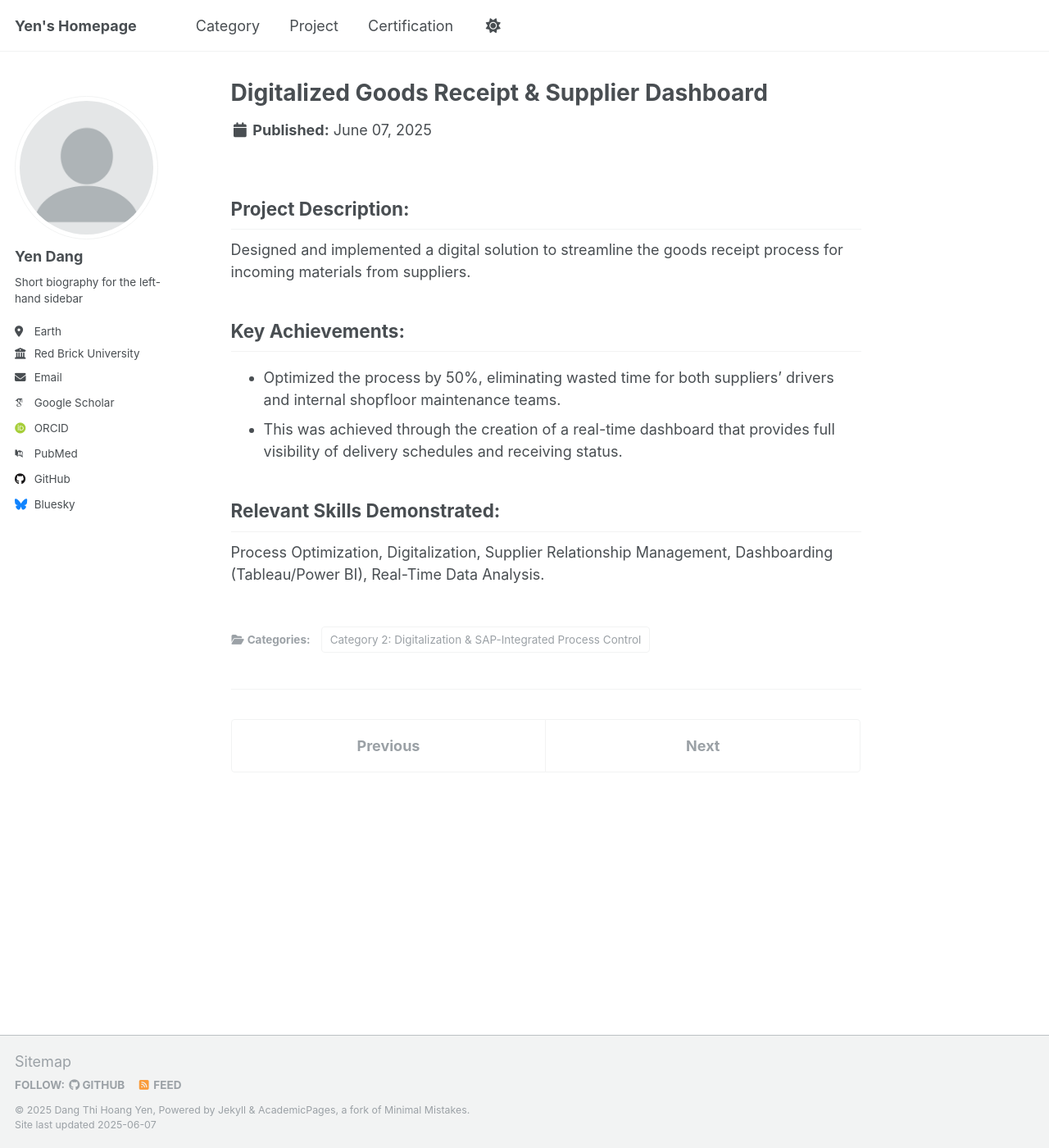
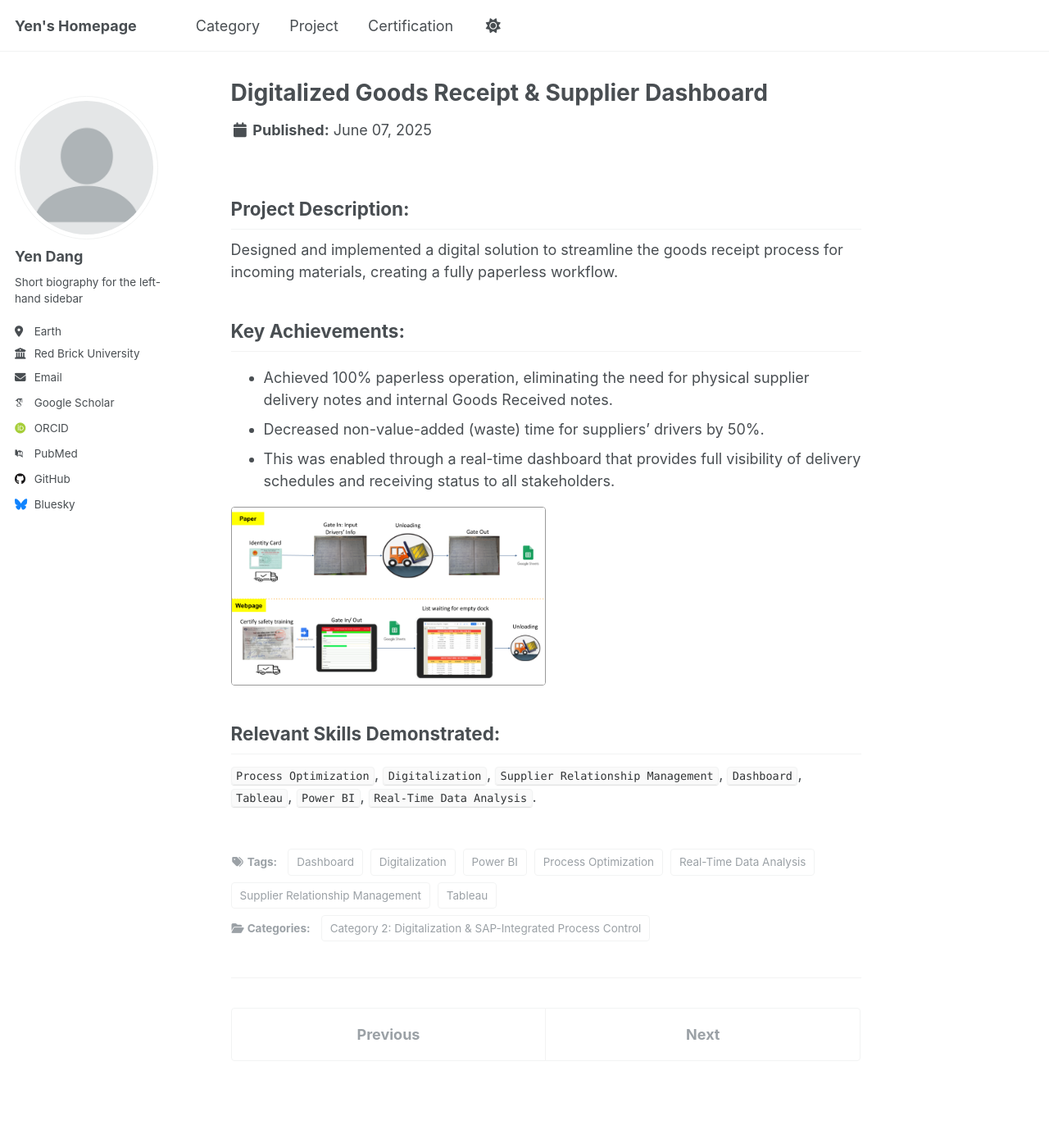
Before and after one commit to yen010390/yen010390.github.io, a Jekyll site: the page built from _project/c02-GR.md, in a window 1280 px wide and 1400 px high. Shown: the whole window at 82% size. Built offline with Jekyll 4.4.1, drawn with Linux system fonts in a browser that asks for light colours; some web fonts are replaced.

Commit message:
Update c02-GR.md

```diff
--- a/_project/c02-GR.md
+++ b/_project/c02-GR.md
@@ -3,14 +3,18 @@ title: "Digitalized Goods Receipt & Supplier Dashboard"
 excerpt: "Projects focused on replacing manual processes with robust, digital solutions and integrating them with enterprise systems like SAP."
 collection: project
 category: "Category 2: Digitalization & SAP-Integrated Process Control"
+tag: ["Process Optimization", "Digitalization", "Supplier Relationship Management", "Dashboard", "Tableau", "Power BI", "Real-Time Data Analysis"]
 ---
 
 ## Project Description:
-Designed and implemented a digital solution to streamline the goods receipt process for incoming materials from suppliers.
+Designed and implemented a digital solution to streamline the goods receipt process for incoming materials, creating a fully paperless workflow.
 
 ## Key Achievements:
-- Optimized the process by 50%, eliminating wasted time for both suppliers' drivers and internal shopfloor maintenance teams.
-- This was achieved through the creation of a real-time dashboard that provides full visibility of delivery schedules and receiving status.
+- Achieved 100% paperless operation, eliminating the need for physical supplier delivery notes and internal Goods Received notes.
+- Decreased non-value-added (waste) time for suppliers' drivers by 50%.
+- This was enabled through a real-time dashboard that provides full visibility of delivery schedules and receiving status to all stakeholders.
+
+<img src="https://yen010390.github.io/images/GR.png" alt="GR improvement" style="max-width: 50%; border: 1px solid #999; border-radius: 4px;">
 
 ## Relevant Skills Demonstrated:
-Process Optimization, Digitalization, Supplier Relationship Management, Dashboarding (Tableau/Power BI), Real-Time Data Analysis.
+`Process Optimization`, `Digitalization`, `Supplier Relationship Management`, `Dashboard`, `Tableau`, `Power BI`, `Real-Time Data Analysis`.
```
